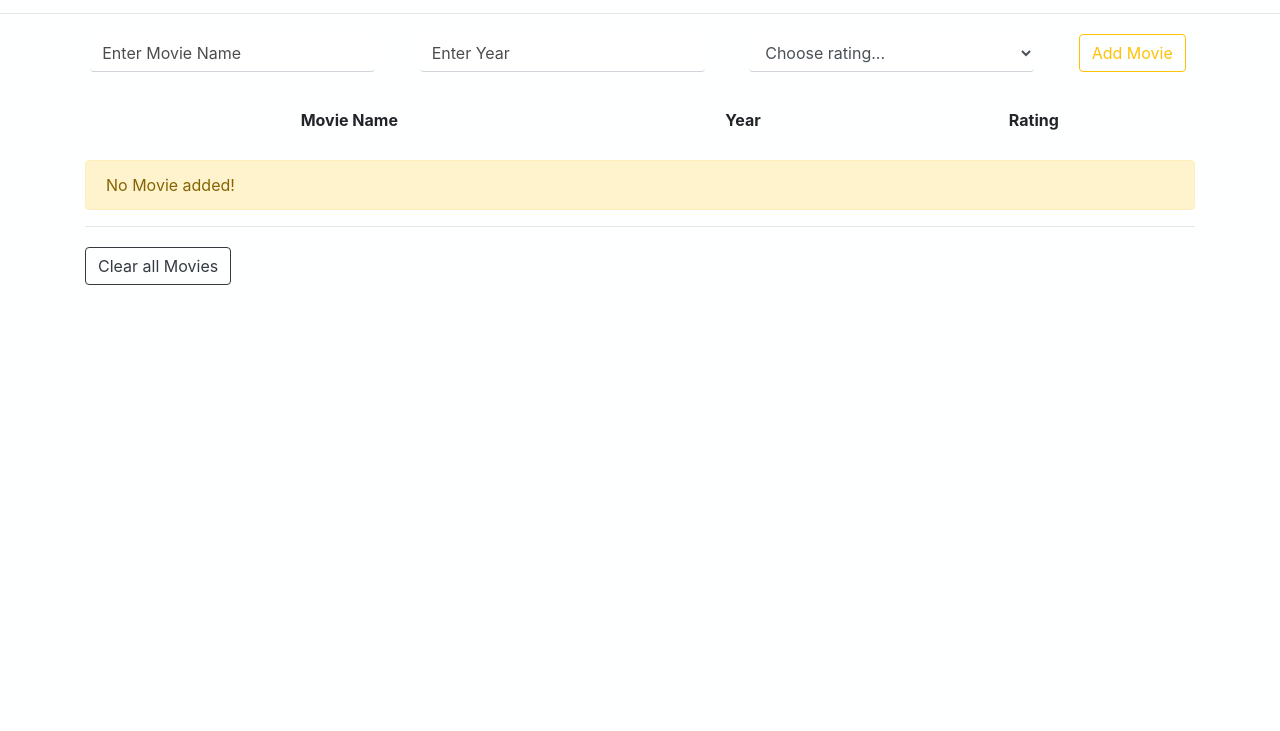
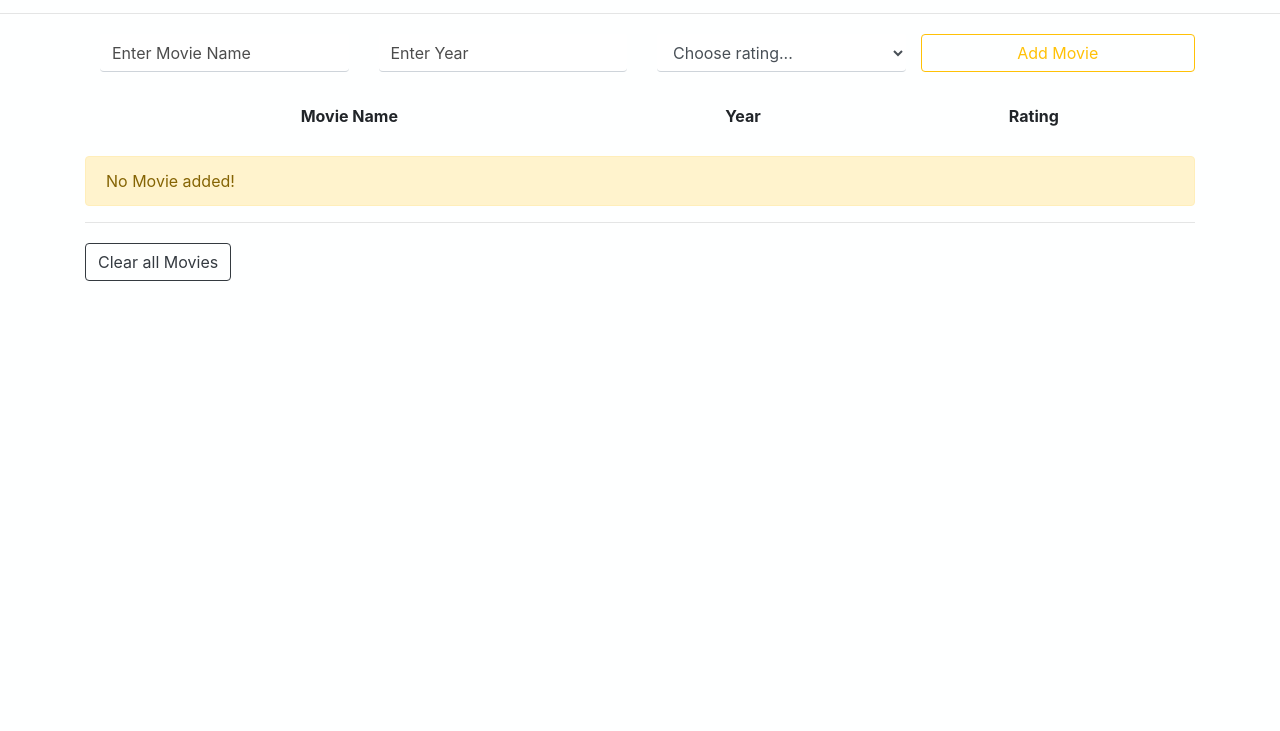
Before and after one commit to szorbakir/movie-library, a plain HTML site: page index.html in a window 1280 px wide. Shown: the part 69-800 px from the top of the page. Drawn offline with nearby package versions, Linux system fonts and the light colour scheme.

Commit message:
fix for small devices

```diff
--- a/index.html
+++ b/index.html
@@ -54,7 +54,7 @@
                             <a
                                 id="linkedin"
                                 target="_blank"
-                                href="https://www.linkedin.com/in/ibrahim-soner-zorbakır-78215793"
+                                href="https://www.linkedin.com/in/ibrahim-soner-zorbak%C4%B1r-78215793/"
                                 ><i class="fab fa-linkedin-in"> </i
                             ></a>
                         </li>
@@ -64,8 +64,8 @@
         </div>
         <hr />
         <div id="inputContainer" class="container">
-            <div class="row justify-content-around flex-wrap">
-                <div class="d-sm-flex w-25 mb-1 mr-sm-1">
+            <div class="row justify-content-beetwen">
+                <div class="col-sm">
                     <input
                         type="text"
                         class="form-control "
@@ -74,7 +74,7 @@
                         placeholder="Enter Movie Name"
                     />
                 </div>
-                <div class="d-sm-flex w-25 mb-1 mr-sm-1">
+                <div class="col-sm">
                     <input
                         type="text"
                         class="form-control"
@@ -84,7 +84,7 @@
                         required
                     />
                 </div>
-                <div class="d-sm-flex w-25  mb-1 mr-sm-1">
+                <div class="col-sm">
                     <select class="form-control" id="movieRating" placeholder="Rating">
                         <option selected>Choose rating...</option>
                         <option>1</option>
@@ -99,11 +99,13 @@
                         <option>10</option>
                     </select>
                 </div>
-                <div class="d-sm-flex w-24 mb-1 mr-sm-1">
-                    <button type="submit" id="addButton" class="btn btn-outline-warning">
-                        Add Movie
-                    </button>
-                </div>
+                <button
+                    type="submit"
+                    id="addButton"
+                    class="col-sm btn btn-outline-warning"
+                >
+                    Add Movie
+                </button>
             </div>
         </div>
         <div id="tableContainer" class="container">
--- a/style.css
+++ b/style.css
@@ -64,3 +64,8 @@ body {
     border-width: 0px;
     border-bottom-width: 0.5px;
 }
+
+.row {
+    margin-left: 0;
+    margin-right: 0;
+}
```
